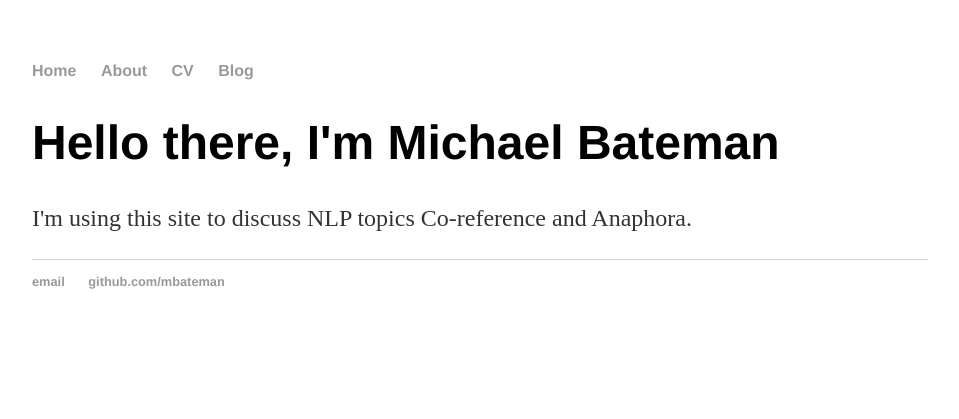
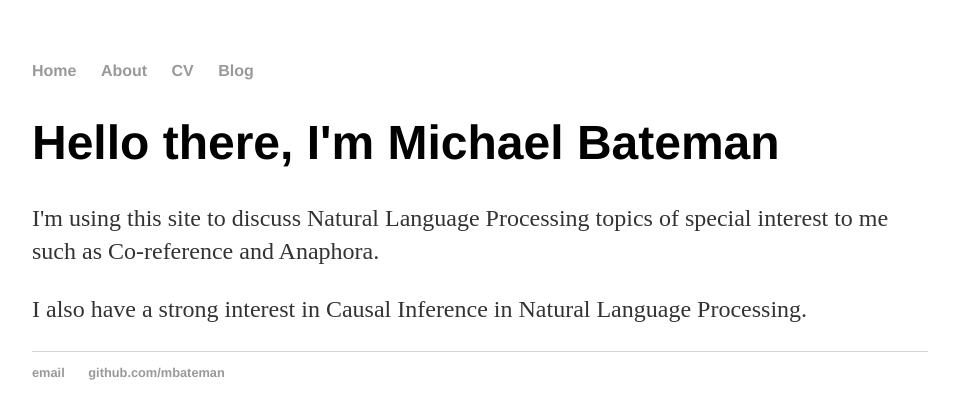
Before and after one commit to hankquinlan/hankquinlan.github.io, a Jekyll site: the page built from index.html, in a window 1280 px wide. Shown: the top 419 px of the page, without its empty margins (160-1119 px from the left). Built offline with Jekyll 4.4.1, drawn with Linux system fonts in a browser that asks for light colours.

Commit message:
Update index.html

```diff
--- a/index.html
+++ b/index.html
@@ -5,5 +5,6 @@ title: Michael Bateman, NLP Software Developer
 
 		<div class="blurb">
 			<h1>Hello there, I'm Michael Bateman</h1>
-			<p>I'm using this site to discuss NLP topics Co-reference and Anaphora.</p>
+			<p>I'm using this site to discuss Natural Language Processing topics of special interest to me such as Co-reference and Anaphora.</p>
+			<p>I also have a strong interest in Causal Inference in Natural Language Processing.</p>
 		</div>
```
